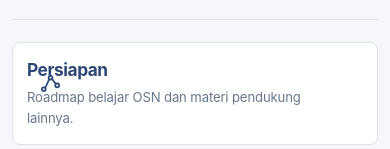
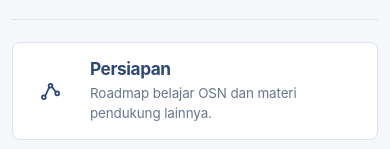
Before and after one commit to Arnfry/KE8, a plain HTML site: page index.html in a window 390 px wide. Shown: the part 680-829 px from the top of the page. Drawn offline with Linux system fonts and the light colour scheme.

Commit message:
fix: align home quick cards on mobile

```diff
--- a/index.html
+++ b/index.html
@@ -1228,6 +1228,77 @@ button,a,input,select,textarea{max-width:100%}
   *,*::before,*::after{scroll-behavior:auto!important;transition:none!important;animation:none!important}
 }
 
+
+/* Mobile home quick links: keep icon and copy aligned as one row. */
+@media (max-width: 760px){
+  #home .quick-grid{
+    grid-template-columns:minmax(0,1fr);
+    gap:10px;
+    margin-top:16px;
+  }
+  #home .quick-grid .card{
+    display:grid;
+    grid-template-columns:48px minmax(0,1fr);
+    grid-template-rows:auto auto;
+    align-items:center;
+    column-gap:14px;
+    row-gap:3px;
+    min-height:0;
+    padding:15px 42px 15px 15px;
+    text-align:left;
+  }
+  #home .quick-grid .card .icon{
+    position:static;
+    grid-column:1;
+    grid-row:1 / span 2;
+    width:44px;
+    height:44px;
+    margin:0;
+    align-self:center;
+    flex:none;
+  }
+  #home .quick-grid .card h3{
+    grid-column:2;
+    grid-row:1;
+    min-width:0;
+    margin:0;
+    padding:0;
+    line-height:1.3;
+    overflow-wrap:anywhere;
+  }
+  #home .quick-grid .card p{
+    grid-column:2;
+    grid-row:2;
+    min-width:0;
+    margin:0;
+    font-size:.84rem;
+    line-height:1.5;
+    overflow-wrap:anywhere;
+  }
+  #home .quick-grid .card:after{
+    right:12px;
+    top:50%;
+    transform:translateY(-50%);
+    width:23px;
+    height:23px;
+  }
+  #home .quick-grid .card:hover:after{
+    transform:translate(1px,-50%);
+  }
+}
+@media (max-width: 380px){
+  #home .quick-grid .card{
+    grid-template-columns:42px minmax(0,1fr);
+    column-gap:11px;
+    padding:13px 37px 13px 12px;
+  }
+  #home .quick-grid .card .icon{
+    width:40px;
+    height:40px;
+  }
+  #home .quick-grid .card .icon svg{width:20px;height:20px}
+}
+
 </style>
 </head>
 <body>
```
